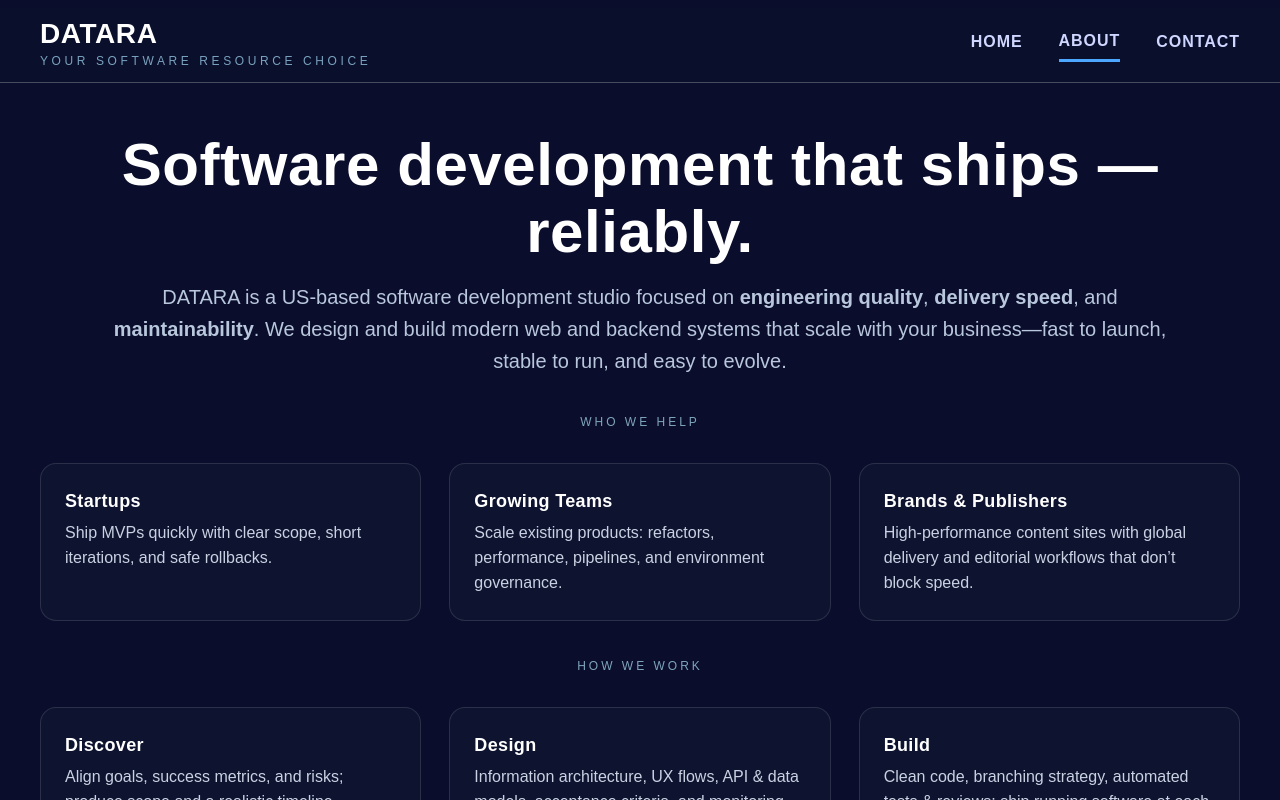
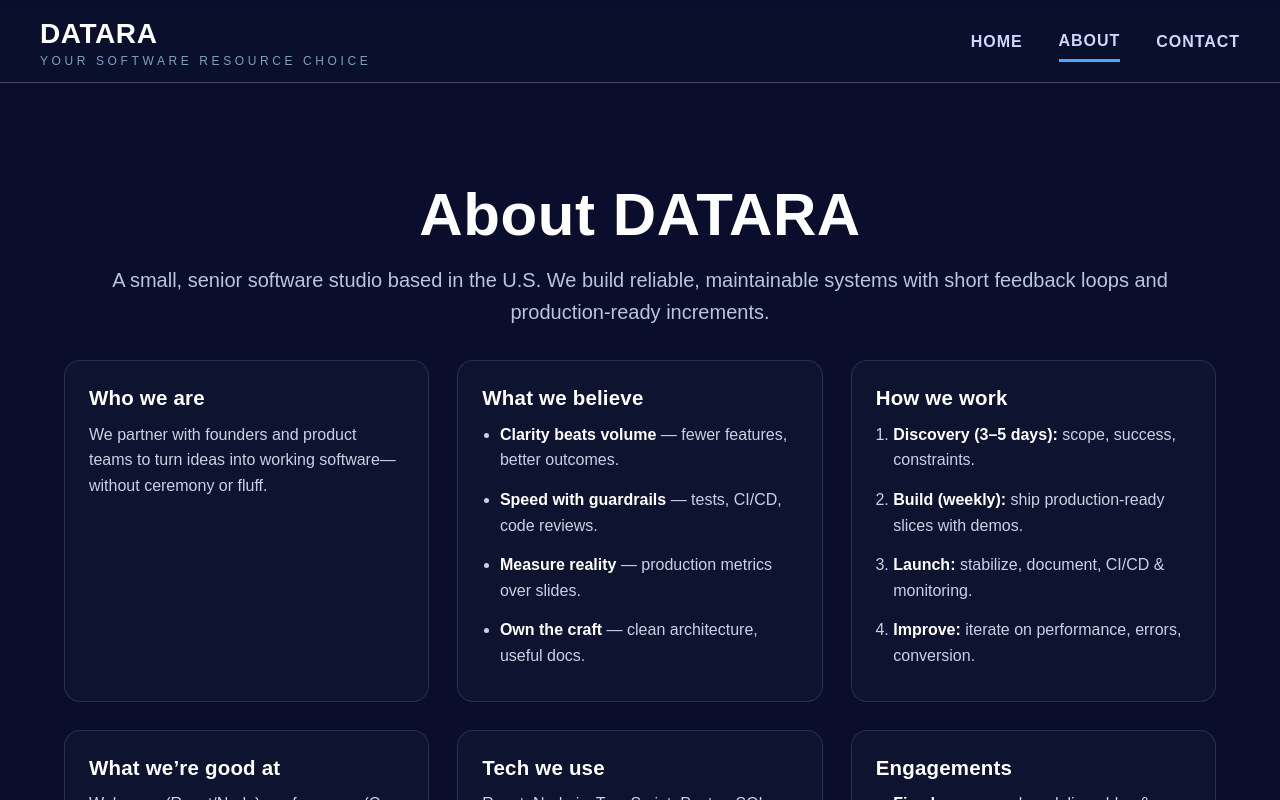
Before and after one commit to tianfanyang1/datara, a React (Vite) app: page /about in a window 1280 px wide. Built offline with nearby package versions, Linux system fonts and the light colour scheme.

Commit message:
fix page

```diff
--- a/src/App.css
+++ b/src/App.css
@@ -1,4 +1,4 @@
-/* ===== Base ===== */
+
 html, body { overflow-x: hidden; height: 100%; }
 #root { width: 100%; max-width: none; margin: 0; padding: 0; text-align: center; height: 100%; }
 body { margin: 0; font-family: Arial, sans-serif; background-color: #0a0d2c; color: #fff; }
@@ -11,10 +11,8 @@ body { margin: 0; font-family: Arial, sans-serif; background-color: #0a0d2c; col
   --blue-1: #4da6ff;
 }
 
-/* ===== Generic container ===== */
 .container { max-width: var(--container-max); margin: 0 auto; padding: 0 24px; }
 
-/* ===== Header / Navbar ===== */
 .site-header {
   position: sticky;
   top: var(--header-top-gap);
@@ -40,7 +38,7 @@ body { margin: 0; font-family: Arial, sans-serif; background-color: #0a0d2c; col
 }
 
 .brand-logo {
-  display: none;               /* hide logo image; remove this line if you want it back */
+  display: none;
   height: 48px;
   width: auto;
   flex: 0 0 auto;
@@ -111,23 +109,96 @@ body { margin: 0; font-family: Arial, sans-serif; background-color: #0a0d2c; col
   .site-footer .footer-inner { font-size: 16px; padding: 18px 12px; }
 }
 
-/* —— Hero：取消大高度和垂直居中 —— */
 .hero-min{
-  min-height: auto !important;   /* 关键：不要 70vh 了 */
+  min-height: auto !important;
   padding: 36px 0 16px !important;
-  display: block !important;     /* 不用 flex 了 */
+  display: block !important;
 }
 
 .hero-min-inner{
   max-width: 900px;
-  margin: 0 auto;                /* 仅水平居中容器 */
-  display: block !important;     /* 取消 flex 布局 */
+  margin: 0 auto;
+  display: block !important;
 }
 
 .hero-min-copy{
-  text-align: center;            /* 文本居中 */
+  text-align: center;
 }
 
 .hero-min-copy h1{
-  margin-top: 0;                 /* 避免标题上方再叠加间距 */
+  margin-top: 0;
 }
+
+
+.section-what .card h3,
+.cards-grid .card h3{
+  font-size: clamp(18px, 1.6vw, 22px);
+  line-height: 1.3;
+  font-weight: 800;
+  letter-spacing: .01em;
+  margin: 0 0 10px;
+  color: #fff;
+}
+
+.section-what .card p,
+.section-what .card li,
+.cards-grid .card p,
+.cards-grid .card li{
+  font-size: 16px;
+  line-height: 1.6;
+  color: #c9d2e3;
+  margin: 0 0 8px;
+}
+
+.section-what .card ul,
+.section-what .card ol,
+.cards-grid .card ul,
+.cards-grid .card ol{
+  margin: 0 0 10px;
+  padding-left: 1.1rem;
+  display: grid;
+  gap: 6px;
+}
+
+.section-what .card strong,
+.cards-grid .card strong{
+  color: #fff;
+  font-weight: 700;
+}
+
+.section-what .card .card-cta,
+.cards-grid .card .card-cta{
+  font-size: 16px;
+  font-weight: 700;
+  color: #8fb3ff;
+  text-decoration: none;
+  margin-top: 10px;
+}
+.section-what .card .card-cta:hover,
+.cards-grid .card .card-cta:hover{
+  color: #4da6ff;
+}
+
+.section-what .card > *:last-child,
+.cards-grid .card > *:last-child{
+  margin-bottom: 0;
+}
+
+.section-title{
+  font-size: clamp(28px, 3.2vw, 44px);
+  line-height: 1.2;
+  font-weight: 900;
+  letter-spacing: .01em;
+  margin: 6px 0 8px;
+}
+.section-sub{
+  font-size: clamp(14px, 1.25vw, 18px);
+  line-height: 1.7;
+  color: #b9c4d9;
+  margin: 0 0 24px;
+}
+
+body{
+  -webkit-font-smoothing: antialiased;
+  -moz-osx-font-smoothing: grayscale;
+}
--- a/src/components/About.jsx
+++ b/src/components/About.jsx
@@ -1,78 +1,153 @@
+// export default function About() {
+//   return (
+//     <section className="section-what">
+//       <div className="container">
+//         <h1 className="section-title">Software development that ships — reliably.</h1>
+//         <p className="section-sub">
+//           DATARA is a US-based software development studio focused on{" "}
+//           <strong>engineering quality</strong>, <strong>delivery speed</strong>, and{" "}
+//           <strong>maintainability</strong>. We design and build modern web and
+//           backend systems that scale with your business—fast to launch, stable to run,
+//           and easy to evolve.
+//         </p>
+
+//         <p className="eyebrow" style={{ marginTop: 36 }}>Who we help</p>
+//         <div className="cards-grid">
+//           <article className="card">
+//             <h3>Startups</h3>
+//             <p>Ship MVPs quickly with clear scope, short iterations, and safe rollbacks.</p>
+//           </article>
+//           <article className="card">
+//             <h3>Growing Teams</h3>
+//             <p>Scale existing products: refactors, performance, pipelines, and environment governance.</p>
+//           </article>
+//           <article className="card">
+//             <h3>Brands & Publishers</h3>
+//             <p>High-performance content sites with global delivery and editorial workflows that don’t block speed.</p>
+//           </article>
+//         </div>
+
+//         <p className="eyebrow" style={{ marginTop: 36 }}>How we work</p>
+//         <div className="cards-grid">
+//           <article className="card">
+//             <h3>Discover</h3>
+//             <p>Align goals, success metrics, and risks; produce scope and a realistic timeline.</p>
+//           </article>
+//           <article className="card">
+//             <h3>Design</h3>
+//             <p>Information architecture, UX flows, API & data models, acceptance criteria, and monitoring plans.</p>
+//           </article>
+//           <article className="card">
+//             <h3>Build</h3>
+//             <p>Clean code, branching strategy, automated tests & reviews; ship running software at each milestone.</p>
+//           </article>
+//           <article className="card">
+//             <h3>Ship</h3>
+//             <p>Blue/green & canary deploys, rollback policies, backups, and observability—reliable launches.</p>
+//           </article>
+//           <article className="card">
+//             <h3>Grow</h3>
+//             <p>Continuous optimization using analytics: speed, reliability, and conversion lift.</p>
+//           </article>
+//           <article className="card">
+//             <h3>Security</h3>
+//             <p>Dependency hygiene, secrets management, least-privilege access, and auditing baked into the process.</p>
+//           </article>
+//         </div>
+
+
+//         {/* Values */}
+//         <p className="eyebrow" style={{ marginTop: 36 }}>What we value</p>
+//         <div className="cards-grid">
+//           <article className="card">
+//             <h3>Clarity first</h3>
+//             <p>Clear goals and boundaries so every sprint delivers certain value.</p>
+//           </article>
+//           <article className="card">
+//             <h3>Quality matters</h3>
+//             <p>Engineering quality isn't optional—it's the foundation for shipping and scaling.</p>
+//           </article>
+//           <article className="card">
+//             <h3>Ship & learn</h3>
+//             <p>Launch early, measure, iterate—use data to guide the next best step.</p>
+//           </article>
+//         </div>
+//       </div>
+//     </section>
+//   );
+// }
+
+import React from "react";
+
 export default function About() {
   return (
+    <main className="main">
       <section className="section-what">
         <div className="container">
-        <h1 className="section-title">Software development that ships — reliably.</h1>
+          <h1 className="section-title">About DATARA</h1>
           <p className="section-sub">
-          DATARA is a US-based software development studio focused on{" "}
-          <strong>engineering quality</strong>, <strong>delivery speed</strong>, and{" "}
-          <strong>maintainability</strong>. We design and build modern web and
-          backend systems that scale with your business—fast to launch, stable to run,
-          and easy to evolve.
+            A small, senior software studio based in the U.S. We build reliable,
+            maintainable systems with short feedback loops and production-ready
+            increments.
           </p>
 
-        <p className="eyebrow" style={{ marginTop: 36 }}>Who we help</p>
+          {/* Who we are */}
           <div className="cards-grid">
             <article className="card">
-            <h3>Startups</h3>
-            <p>Ship MVPs quickly with clear scope, short iterations, and safe rollbacks.</p>
+              <h3>Who we are</h3>
+              <p>
+                We partner with founders and product teams to turn ideas into
+                working software—without ceremony or fluff.
+              </p>
             </article>
+
             <article className="card">
-            <h3>Growing Teams</h3>
-            <p>Scale existing products: refactors, performance, pipelines, and environment governance.</p>
+              <h3>What we believe</h3>
+              <ul>
+                <li><strong>Clarity beats volume</strong> — fewer features, better outcomes.</li>
+                <li><strong>Speed with guardrails</strong> — tests, CI/CD, code reviews.</li>
+                <li><strong>Measure reality</strong> — production metrics over slides.</li>
+                <li><strong>Own the craft</strong> — clean architecture, useful docs.</li>
+              </ul>
             </article>
+
             <article className="card">
-            <h3>Brands & Publishers</h3>
-            <p>High-performance content sites with global delivery and editorial workflows that don’t block speed.</p>
+              <h3>How we work</h3>
+              <ol>
+                <li><strong>Discovery (3–5 days):</strong> scope, success, constraints.</li>
+                <li><strong>Build (weekly):</strong> ship production-ready slices with demos.</li>
+                <li><strong>Launch:</strong> stabilize, document, CI/CD & monitoring.</li>
+                <li><strong>Improve:</strong> iterate on performance, errors, conversion.</li>
+              </ol>
             </article>
-        </div>
 
-        <p className="eyebrow" style={{ marginTop: 36 }}>How we work</p>
-        <div className="cards-grid">
             <article className="card">
-            <h3>Discover</h3>
-            <p>Align goals, success metrics, and risks; produce scope and a realistic timeline.</p>
+              <h3>What we’re good at</h3>
+              <p>
+                Web apps (React/Node), performance (Core Web Vitals), DevOps
+                (CI/CD, Docker), and fast personal/business websites.
+              </p>
             </article>
+
             <article className="card">
-            <h3>Design</h3>
-            <p>Information architecture, UX flows, API & data models, acceptance criteria, and monitoring plans.</p>
+              <h3>Tech we use</h3>
+              <p>
+                React, Node.js, TypeScript, PostgreSQL, Docker, Vite/Next.js,
+                GitHub Actions, Playwright/Vitest, Sentry, Grafana/Prometheus.
+              </p>
             </article>
+
             <article className="card">
-            <h3>Build</h3>
-            <p>Clean code, branching strategy, automated tests & reviews; ship running software at each milestone.</p>
-          </article>
-          <article className="card">
-            <h3>Ship</h3>
-            <p>Blue/green & canary deploys, rollback policies, backups, and observability—reliable launches.</p>
-          </article>
-          <article className="card">
-            <h3>Grow</h3>
-            <p>Continuous optimization using analytics: speed, reliability, and conversion lift.</p>
-          </article>
-          <article className="card">
-            <h3>Security</h3>
-            <p>Dependency hygiene, secrets management, least-privilege access, and auditing baked into the process.</p>
-          </article>
-        </div>
-
-
-        {/* Values */}
-        <p className="eyebrow" style={{ marginTop: 36 }}>What we value</p>
-        <div className="cards-grid">
-          <article className="card">
-            <h3>Clarity first</h3>
-            <p>Clear goals and boundaries so every sprint delivers certain value.</p>
-          </article>
-          <article className="card">
-            <h3>Quality matters</h3>
-            <p>Engineering quality isn't optional—it's the foundation for shipping and scaling.</p>
-          </article>
-          <article className="card">
-            <h3>Ship & learn</h3>
-            <p>Launch early, measure, iterate—use data to guide the next best step.</p>
+              <h3>Engagements</h3>
+              <ul>
+                <li><strong>Fixed scope</strong> — clear deliverables & price.</li>
+                <li><strong>Monthly retainer</strong> — ongoing roadmap.</li>
+                <li><strong>Rescue & hardening</strong> — speed & reliability.</li>
+              </ul>
             </article>
           </div>
         </div>
       </section>
+    </main>
   );
 }
```
Lines whose indentation alone changed are shown as unchanged.
